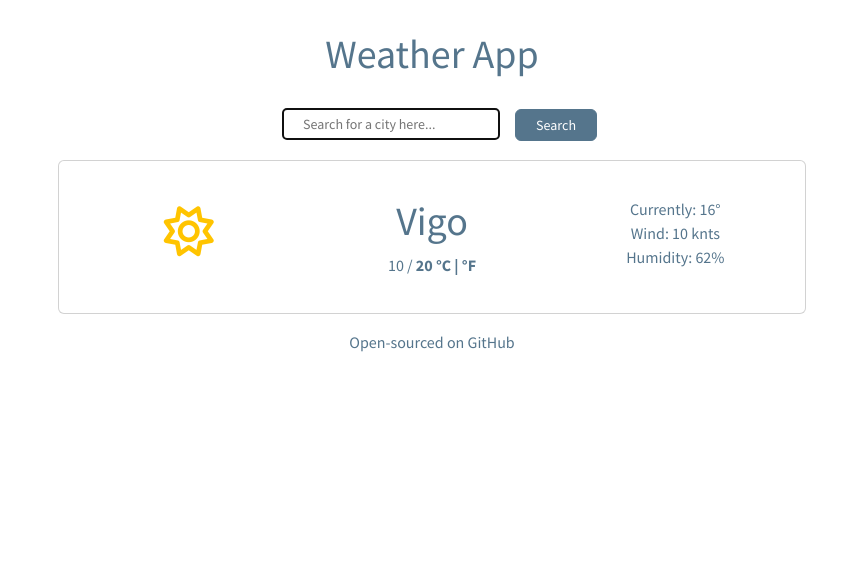
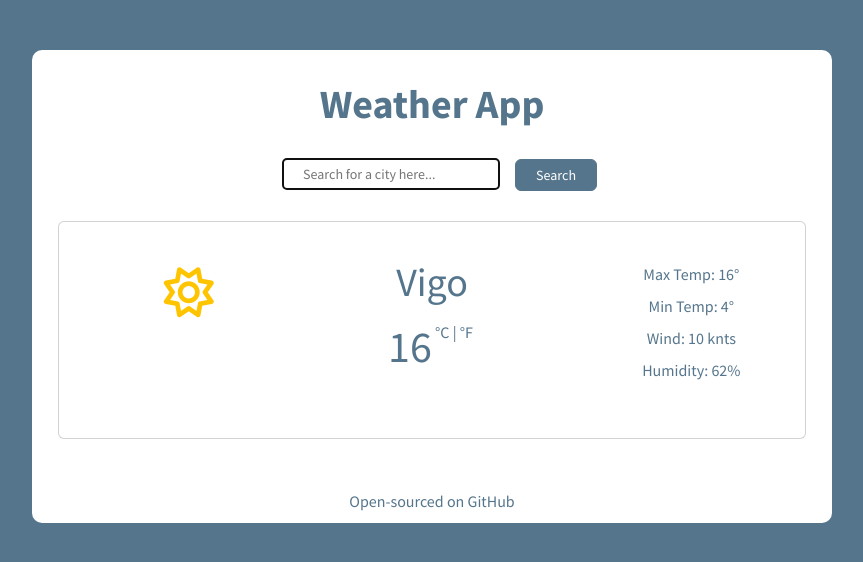
Before and after one commit to barty-s/weather_app_react, a React (Create React App) app: page / in a window 1280 px wide. Shown: the top 562 px of the page, without its empty margins (208-1071 px from the left). Built offline with nearby package versions, Linux system fonts and the light colour scheme.

Commit message:
Updated css

```diff
--- a/src/App.css
+++ b/src/App.css
@@ -3,13 +3,14 @@
   font-family: "Source Sans Pro", sans-serif;
   text-align: center;
   max-width: 800px;
-  margin: 0 auto;
+  margin: 50px auto;
 }
 
 .container {
   margin: 0 auto;
   padding: 10px;
   background: white;
+  border-radius: 10px;
 }
 .weatherData {
   margin: 0px auto;
@@ -18,4 +19,5 @@
 }
 h1 {
   margin: 20px;
+  font-weight: bold;
 }
--- a/src/CurrentConditions.css
+++ b/src/CurrentConditions.css
@@ -0,0 +1,4 @@
+ul {
+  list-style-type: none;
+  line-height: 2;
+}
--- a/src/CurrentConditions.js
+++ b/src/CurrentConditions.js
@@ -3,20 +3,23 @@ import "./CurrentConditions.css";
 
 export default function CurrentCondtions() {
   let conditions = {
-    currentTemp: 16,
+    maxTemp: 16,
+    minTemp: 4,
     currentWind: 10,
     currentHumidity: 62,
   };
   return (
-    <div className="MainCityData">
+    <div className="CurrentConditions">
       <div className="card-body">
         <div className="card-text-main">
-          Currently:{" "}
-          <span className="main-temp"> {conditions.currentTemp}°</span>
-        </div>
-        <div>
-          Wind: {conditions.currentWind} knts <br /> Humidity:{" "}
-          {conditions.currentHumidity}%
+          <ul>
+            <li>
+              Max Temp: <span className="max-temp"> {conditions.maxTemp}°</span>
+            </li>
+            <li>Min Temp: {conditions.minTemp}°</li>
+            <li>Wind: {conditions.currentWind} knts</li>
+            <li>Humidity: {conditions.currentHumidity}%</li>
+          </ul>
         </div>
       </div>
     </div>
--- a/src/Footer.css
+++ b/src/Footer.css
@@ -7,3 +7,7 @@ a:hover {
   font-weight: bold;
   color: #55758c;
 }
+
+footer {
+  margin-top: 50px;
+}
--- a/src/Footer.js
+++ b/src/Footer.js
@@ -3,7 +3,7 @@ import "./Footer.css";
 
 export default function Footer() {
   return (
-    <div className="Footr">
+    <footer>
       Open-sourced on{" "}
       <a
         href="https://github.com/barty-s/weather_app_react"
@@ -12,6 +12,6 @@ export default function Footer() {
       >
         GitHub
       </a>
-    </div>
+    </footer>
   );
 }
--- a/src/MainCityData.css
+++ b/src/MainCityData.css
@@ -1,3 +1,13 @@
 h2 {
   font-size: 40px;
 }
+
+.current-temp {
+  font-size: 44px;
+}
+
+.unit {
+  position: relative;
+  top: -24px;
+  margin-right: 3px;
+}
--- a/src/MainCityData.js
+++ b/src/MainCityData.js
@@ -13,11 +13,10 @@ export default function MainCityData() {
         <h2>{cityData.city}</h2>
         <div className="card-text">
           <div className="card-text-main">
-            {cityData.minTemp} /{" "}
-            <strong>
-              {" "}
-              {cityData.maxTemp} °C | <a href="/">°F</a>
-            </strong>
+            <span className="current-temp">16</span>{" "}
+            <span className="unit">
+              °C | <a href="/">°F</a>
+            </span>
           </div>
         </div>
       </div>
--- a/src/SearchForm.css
+++ b/src/SearchForm.css
@@ -8,7 +8,7 @@
   line-height: 19px;
   max-width: 100%;
   padding: 15px 20px;
-  margin: 10px 15px 4px;
+  margin: 10px 15px 15px;
 }
 .btn {
   display: inline-block;
--- a/src/index.css
+++ b/src/index.css
@@ -1,13 +1,14 @@
 body {
   margin: 0;
-  font-family: -apple-system, BlinkMacSystemFont, 'Segoe UI', 'Roboto', 'Oxygen',
-    'Ubuntu', 'Cantarell', 'Fira Sans', 'Droid Sans', 'Helvetica Neue',
+  font-family: -apple-system, BlinkMacSystemFont, "Segoe UI", "Roboto", "Oxygen",
+    "Ubuntu", "Cantarell", "Fira Sans", "Droid Sans", "Helvetica Neue",
     sans-serif;
   -webkit-font-smoothing: antialiased;
   -moz-osx-font-smoothing: grayscale;
+  background: #55758c;
 }
 
 code {
-  font-family: source-code-pro, Menlo, Monaco, Consolas, 'Courier New',
+  font-family: source-code-pro, Menlo, Monaco, Consolas, "Courier New",
     monospace;
 }
```
